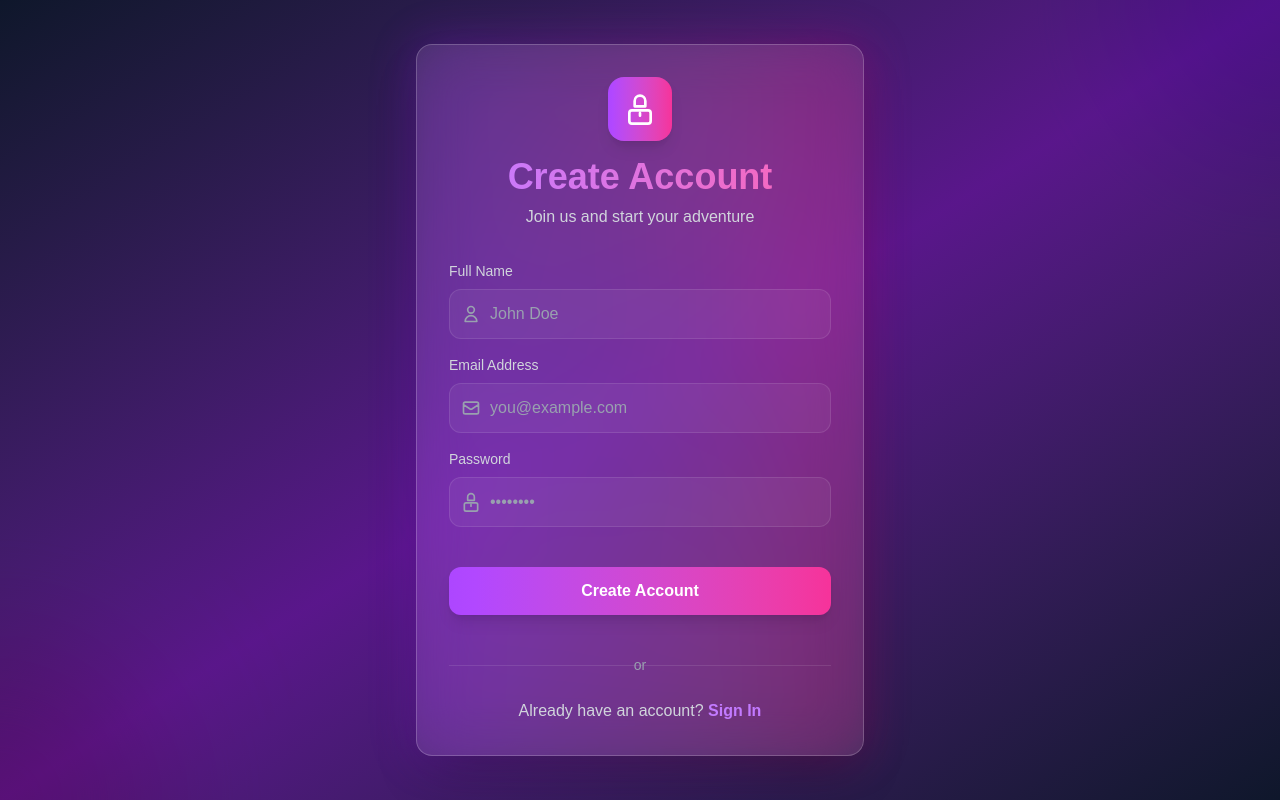
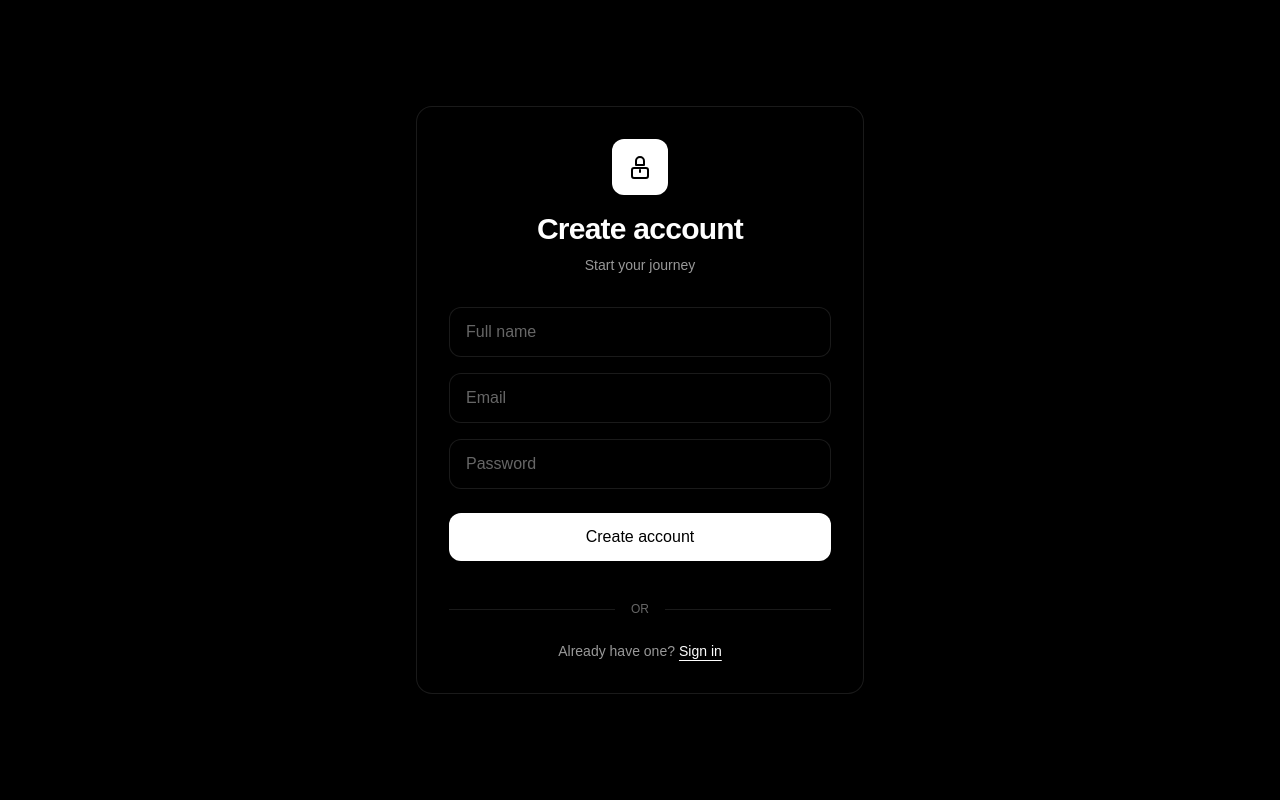
Before and after one commit to Kartik-619/NeoDraw, a Next.js app in the folder apps/neodraw-frontend/: page /signup in a window 1280 px wide. Built offline with nearby package versions, Linux system fonts and the light colour scheme.

Commit message:
room and UI fixed

```diff
--- a/apps/neodraw-frontend/app/page.tsx
+++ b/apps/neodraw-frontend/app/page.tsx
@@ -5,7 +5,7 @@ import Link from "next/link";
 
 function App() {
   return (
-    <div className="min-h-screen bg-white text-black antialiased">
+    <div className="min-h-screen overflow-hidden bg-white text-black antialiased">
 
       {/* Hero Section */}
       <header className="relative overflow-hidden border-b border-black/10">
--- a/apps/neodraw-frontend/components/AuthPage.tsx
+++ b/apps/neodraw-frontend/components/AuthPage.tsx
@@ -1,3 +1,4 @@
+// components/AuthPage.tsx
 "use client";
 
 import { useState } from "react";
@@ -6,12 +7,12 @@ import { useRouter } from "next/navigation"
 
 export function AuthPage({ isSignin }: { isSignin: boolean }) {
     const [email, setEmail] = useState("");
-    const [signed,setSigned]=useState(false);
     const [password, setPassword] = useState("");
     const [name, setName] = useState("");
     const [isLoading, setIsLoading] = useState(false);
     const [error, setError] = useState("");
     const router = useRouter()
+
     async function handleAuth() {
         setIsLoading(true);
         setError("");
@@ -22,174 +23,126 @@ export function AuthPage({ isSignin }: { isSignin: boolean }) {
             : { email, name, password };
 
         try {
+            console.log(`Calling ${endpoint} with:`, body);
             const res = await axios.post(`http://localhost:3008/${endpoint}`, body);
 
+            console.log("Response received:", res.data);
+
             if (isSignin) {
+                // Check if token exists
+                if (!res.data.token) {
+                    throw new Error("No token received from server");
+                }
+
                 localStorage.setItem("token", res.data.token);
+                console.log("Token stored successfully");
+
+                // Check if slug exists
+                if (!res.data.slug) {
+                    console.error("No slug received from server. Response:", res.data);
+                    throw new Error("No room slug received. Please try again.");
+                }
+
+                console.log("Navigating to canvas with slug:", res.data.slug);
+                // Navigate to the canvas with the slug
                 router.push(`/canvas/${res.data.slug}`);
             } else {
-                // After signup, you might want to redirect to signin
-                if (res.data.userdId) {
-                    window.location.href = "/signin";
-                }
+                // After signup, redirect to signin
+                console.log("Signup successful, redirecting to signin");
+                router.push("/signin");
             }
         } catch (error: any) {
             console.error("Authentication failed:", error);
-            setError(error.response?.data?.message || "Authentication failed. Please try again.");
+            setError(error.response?.data?.message || error.message || "Authentication failed. Please try again.");
             setIsLoading(false);
         }
     }
 
     return (
-        <div className="min-h-screen w-full bg-gradient-to-br from-slate-900 via-purple-900 to-slate-900 flex items-center justify-center p-4 relative overflow-hidden">
-            {/* Animated background elements - using Tailwind animations */}
-            <div className="absolute inset-0 overflow-hidden">
-                <div className="absolute -top-40 -right-40 w-80 h-80 bg-purple-500 rounded-full mix-blend-multiply filter blur-3xl opacity-20 animate-pulse"></div>
-                <div className="absolute -bottom-40 -left-40 w-80 h-80 bg-pink-500 rounded-full mix-blend-multiply filter blur-3xl opacity-20 animate-pulse animation-delay-2000"></div>
-                <div className="absolute top-1/2 left-1/2 transform -translate-x-1/2 -translate-y-1/2 w-80 h-80 bg-indigo-500 rounded-full mix-blend-multiply filter blur-3xl opacity-20 animate-pulse animation-delay-4000"></div>
-            </div>
-
-            {/* Main card */}
-            <div className="relative w-full max-w-md z-10">
-                <div className="absolute inset-0 bg-gradient-to-r from-purple-600 to-pink-600 rounded-2xl blur-xl opacity-30"></div>
-
-                <div className="relative bg-white/10 backdrop-blur-xl rounded-2xl shadow-2xl border border-white/20 p-8 transition-all duration-300 hover:shadow-2xl">
-                    {/* Header */}
+        <div className="min-h-screen w-full bg-black text-white flex items-center justify-center px-4">
+            <div className="w-full max-w-md">
+                <div className="rounded-2xl border border-white/10 bg-black p-8 shadow-2xl">
                     <div className="text-center mb-8">
-                        <div className="inline-flex items-center justify-center w-16 h-16 bg-gradient-to-r from-purple-500 to-pink-500 rounded-2xl mb-4 shadow-lg">
-                            <svg className="w-8 h-8 text-white" fill="none" stroke="currentColor" viewBox="0 0 24 24">
-                                <path strokeLinecap="round" strokeLinejoin="round" strokeWidth="2" d="M12 15v2m-6-4h12a2 2 0 012 2v6a2 2 0 01-2 2H6a2 2 0 01-2-2v-6a2 2 0 012-2zm10-4V6a4 4 0 00-8 0v4h8z"></path>
+                        <div className="w-14 h-14 mx-auto mb-4 rounded-xl bg-white text-black flex items-center justify-center">
+                            <svg className="w-6 h-6" fill="none" stroke="currentColor" viewBox="0 0 24 24">
+                                <path strokeLinecap="round" strokeLinejoin="round" strokeWidth="2"
+                                    d="M12 15v2m-6-4h12a2 2 0 012 2v6a2 2 0 01-2 2H6a2 2 0 01-2-2v-6a2 2 0 012-2zm10-4V6a4 4 0 00-8 0v4h8z" />
                             </svg>
                         </div>
-                        <h2 className="text-4xl font-bold bg-gradient-to-r from-purple-400 to-pink-400 bg-clip-text text-transparent">
-                            {isSignin ? "Welcome Back" : "Create Account"}
+                        <h2 className="text-3xl font-semibold tracking-tight">
+                            {isSignin ? "Welcome back" : "Create account"}
                         </h2>
-                        <p className="text-gray-300 mt-2">
-                            {isSignin
-                                ? "Sign in to continue your journey"
-                                : "Join us and start your adventure"}
+                        <p className="text-white/60 mt-2 text-sm">
+                            {isSignin ? "Sign in to continue" : "Start your journey"}
                         </p>
                     </div>
 
-                    {/* Error Message */}
                     {error && (
-                        <div className="mb-4 p-3 bg-red-500/10 border border-red-500/20 rounded-lg text-red-400 text-sm">
+                        <div className="mb-4 p-3 rounded-lg text-sm border border-white/20 bg-white/5 text-white/80">
                             {error}
                         </div>
                     )}
 
-                    {/* Form */}
                     <div className="space-y-4">
                         {!isSignin && (
-                            <div className="group">
-                                <label className="block text-sm font-medium text-gray-300 mb-2">
-                                    Full Name
-                                </label>
-                                <div className="relative">
-                                    <div className="absolute inset-y-0 left-0 pl-3 flex items-center pointer-events-none">
-                                        <svg className="h-5 w-5 text-gray-400" fill="none" stroke="currentColor" viewBox="0 0 24 24">
-                                            <path strokeLinecap="round" strokeLinejoin="round" strokeWidth="2" d="M16 7a4 4 0 11-8 0 4 4 0 018 0zM12 14a7 7 0 00-7 7h14a7 7 0 00-7-7z"></path>
-                                        </svg>
-                                    </div>
                             <input
                                 type="text"
-                                        placeholder="John Doe"
-                                        className="w-full pl-10 pr-4 py-3 bg-white/5 border border-white/10 rounded-xl text-white placeholder-gray-400 focus:outline-none focus:border-purple-500 focus:ring-2 focus:ring-purple-500/20 transition-all duration-300"
+                                placeholder="Full name"
+                                className="w-full px-4 py-3 rounded-xl bg-black border border-white/10 placeholder-white/40 focus:border-white focus:ring-1 focus:ring-white outline-none transition"
+                                value={name}
                                 onChange={(e) => setName(e.target.value)}
-                                        value={name}
                             />
-                                </div>
-                            </div>
                         )}
 
-                        <div className="group">
-                            <label className="block text-sm font-medium text-gray-300 mb-2">
-                                Email Address
-                            </label>
-                            <div className="relative">
-                                <div className="absolute inset-y-0 left-0 pl-3 flex items-center pointer-events-none">
-                                    <svg className="h-5 w-5 text-gray-400" fill="none" stroke="currentColor" viewBox="0 0 24 24">
-                                        <path strokeLinecap="round" strokeLinejoin="round" strokeWidth="2" d="M3 8l7.89 5.26a2 2 0 002.22 0L21 8M5 19h14a2 2 0 002-2V7a2 2 0 00-2-2H5a2 2 0 00-2 2v10a2 2 0 002 2z"></path>
-                                    </svg>
-                                </div>
                         <input
                             type="email"
-                                    placeholder="you@example.com"
-                                    className="w-full pl-10 pr-4 py-3 bg-white/5 border border-white/10 rounded-xl text-white placeholder-gray-400 focus:outline-none focus:border-purple-500 focus:ring-2 focus:ring-purple-500/20 transition-all duration-300"
+                            placeholder="Email"
+                            className="w-full px-4 py-3 rounded-xl bg-black border border-white/10 placeholder-white/40 focus:border-white focus:ring-1 focus:ring-white outline-none transition"
+                            value={email}
                             onChange={(e) => setEmail(e.target.value)}
-                                    value={email}
                         />
-                            </div>
+
+                        <input
+                            type="password"
+                            placeholder="Password"
+                            className="w-full px-4 py-3 rounded-xl bg-black border border-white/10 placeholder-white/40 focus:border-white focus:ring-1 focus:ring-white outline-none transition"
+                            value={password}
+                            onChange={(e) => setPassword(e.target.value)}
+                        />
+
+                        <button
+                            onClick={handleAuth}
+                            disabled={isLoading}
+                            className="w-full mt-2 py-3 rounded-xl bg-white text-black font-medium hover:bg-white/90 transition active:scale-[0.98] disabled:opacity-50"
+                        >
+                            {isLoading
+                                ? "Processing..."
+                                : isSignin
+                                ? "Sign in"
+                                : "Create account"}
+                        </button>
+
+                        <div className="flex items-center gap-4 my-6">
+                            <div className="flex-1 h-px bg-white/10" />
+                            <span className="text-xs text-white/40">OR</span>
+                            <div className="flex-1 h-px bg-white/10" />
                         </div>
 
-                        <div className="group">
-                            <label className="block text-sm font-medium text-gray-300 mb-2">
-                                Password
-                            </label>
-                            <div className="relative">
-                                <div className="absolute inset-y-0 left-0 pl-3 flex items-center pointer-events-none">
-                                    <svg className="h-5 w-5 text-gray-400" fill="none" stroke="currentColor" viewBox="0 0 24 24">
-                                        <path strokeLinecap="round" strokeLinejoin="round" strokeWidth="2" d="M12 15v2m-6-4h12a2 2 0 012 2v6a2 2 0 01-2 2H6a2 2 0 01-2-2v-6a2 2 0 012-2zm10-4V6a4 4 0 00-8 0v4h8z"></path>
-                                    </svg>
-                                </div>
-                                <input
-                                    type="password"
-                                    placeholder="••••••••"
-                                    className="w-full pl-10 pr-4 py-3 bg-white/5 border border-white/10 rounded-xl text-white placeholder-gray-400 focus:outline-none focus:border-purple-500 focus:ring-2 focus:ring-purple-500/20 transition-all duration-300"
-                                    onChange={(e) => setPassword(e.target.value)}
-                                    value={password}
-                                />
-                            </div>
-                        </div>
-
-                        {/* Submit button */}
+                        <p className="text-center text-sm text-white/60">
+                            {isSignin ? "No account?" : "Already have one?"}
                             <button
-                            className="w-full mt-6 py-3 px-4 bg-gradient-to-r from-purple-500 to-pink-500 rounded-xl text-white font-semibold hover:from-purple-600 hover:to-pink-600 transform hover:scale-[1.02] transition-all duration-200 disabled:opacity-50 disabled:cursor-not-allowed shadow-lg relative overflow-hidden group"
-                            onClick={handleAuth}
-                            disabled={isLoading}
+                                onClick={() => {
+                                    const redirectTo = isSignin ? "/signup" : "/signin";
+                                    window.location.href = redirectTo;
+                                }}
+                                className="ml-1 text-white underline underline-offset-4 hover:text-white/80"
                             >
-                            <span className="relative z-10">
-                                {isLoading ? (
-                                    <div className="flex items-center justify-center">
-                                        <svg className="animate-spin h-5 w-5 mr-3" viewBox="0 0 24 24">
-                                            <circle className="opacity-25" cx="12" cy="12" r="10" stroke="currentColor" strokeWidth="4" fill="none"></circle>
-                                            <path className="opacity-75" fill="currentColor" d="M4 12a8 8 0 018-8V0C5.373 0 0 5.373 0 12h4zm2 5.291A7.962 7.962 0 014 12H0c0 3.042 1.135 5.824 3 7.938l3-2.647z"></path>
-                                        </svg>
-                                        Processing...
-                                    </div>
-                                ) : (
-                                    isSignin ? "Sign In" : "Create Account"
-                                )}
-                            </span>
-                        </button>
-
-                        {/* Divider */}
-                        <div className="relative my-6">
-                            <div className="absolute inset-0 flex items-center">
-                                <div className="w-full border-t border-white/10"></div>
-                            </div>
-                            <div className="relative flex justify-center text-sm">
-                                <span className="px-2 bg-transparent text-gray-400">or</span>
-                            </div>
-                        </div>
-
-                        {/* Toggle between signin/signup */}
-                        <div className="text-center">
-                            <p className="text-gray-300">
-                                {isSignin ? "Don't have an account? " : "Already have an account? "}
-                                <button
-                                    onClick={() => window.location.href = isSignin ? "/signup" : "/signin"}
-                                    className="text-purple-400 hover:text-purple-300 font-semibold transition-colors"
-                                >
-                                    {isSignin ? "Sign Up" : "Sign In"}
+                                {isSignin ? "Sign up" : "Sign in"}
                             </button>
                         </p>
                     </div>
                 </div>
             </div>
         </div>
-
-
-        </div>
     );
 }
```
Also changed, not shown: apps/neodraw-frontend/app/canvas/[roomId]/page.tsx (+46 -14 lines), apps/neodraw-frontend/components/RoomCanvas.tsx (+6 -2 lines), 2 other files (tests, documents, lock files or other folders). Lines whose indentation alone changed are shown as unchanged.
